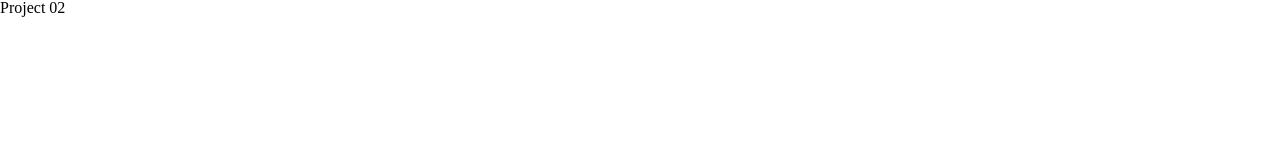
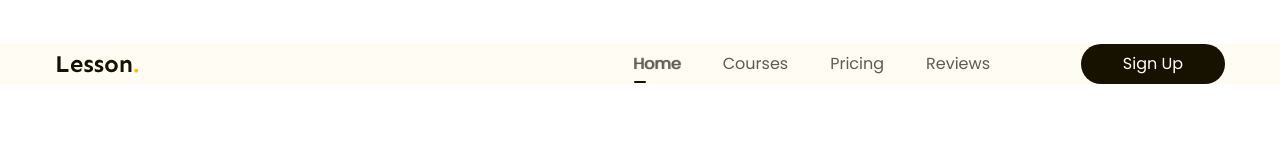
Before and after one commit to HuyHoangEngr/Education-Platform-Website, a plain HTML site: page index.html in a window 1280 px wide. Shown: the top 160 px of the page. Drawn offline with Linux system fonts and the light colour scheme.

Commit message:
Header completed

```diff
--- a/assets/css/styles.css
+++ b/assets/css/styles.css
@@ -0,0 +1,96 @@
+* {
+  box-sizing: border-box;
+}
+
+:root {
+  --primary-color: #ffb900;
+  --font-heading: Sen, sans-serif;
+}
+
+html {
+  font-size: 62.5%;
+}
+
+body {
+  font-size: 1.6rem;
+  font-family: "Poppins", sans-serif;
+}
+
+/* Common */
+.main-content {
+  width: 1170px;
+  max-width: calc(100% - 48px);
+  margin-right: auto;
+  margin-left: auto;
+}
+
+a {
+  text-decoration: none;
+}
+
+.btn {
+  display: inline-block;
+  width: 144px;
+  min-width: 144px;
+  line-height: 49px;
+  margin-left: 70px;
+  border-radius: 24.5px;
+  text-align: center;
+  background-color: #171100;
+  color: #ffffff;
+}
+
+/* Header */
+.header {
+  background-color: #fffcf4;
+}
+.header .body {
+  display: flex;
+  margin-top: 44px;
+  align-items: center;
+}
+
+.fixed {
+  position: -webkit-sticky;
+  position: sticky;
+  top: 44px;
+}
+.header .nav {
+  margin-left: auto;
+}
+
+.nav ul {
+  display: flex;
+}
+
+.nav li a {
+  position: relative;
+  padding: 8px 21px;
+  font-size: 1.6rem;
+  font-weight: 400;
+  line-height: 1.75;
+  color: #5f5b53;
+}
+
+.nav li a:hover {
+  text-shadow: currentColor 1px 0 1px;
+}
+
+.nav li.active a {
+  text-shadow: currentColor 1px 0 1px;
+}
+
+.nav li.active a::after {
+  content: "";
+  position: absolute;
+  bottom: 0px;
+  left: 22px;
+  width: 12px;
+  height: 2px;
+  border-radius: 1px;
+  background: #171100;
+}
+
+.sign-up-btn {
+  line-height: 40px;
+}
--- a/index.html
+++ b/index.html
@@ -10,8 +10,36 @@
 
     <!-- Styles CSS -->
     <link rel="stylesheet" href="./assets/css/styles.css" />
+
+    <!-- Embeded Font -->
+    <link rel="preconnect" href="https://fonts.googleapis.com" />
+    <link rel="preconnect" href="https://fonts.gstatic.com" crossorigin />
+    <link
+      href="https://fonts.googleapis.com/css2?family=Poppins:ital,wght@0,100;0,200;0,300;0,400;0,500;0,600;0,700;0,800;0,900;1,100;1,200;1,300;1,400;1,500;1,600;1,700;1,800;1,900&family=Sen:wght@400..800&display=swap"
+      rel="stylesheet"
+    />
   </head>
   <body>
-    <h1>Project 02</h1>
+    <main style="height: 3000px">
+      <!-- Header -->
+      <header class="header fixed">
+        <div class="main-content">
+          <div class="body">
+            <img src="./assets/img/Logo.svg" alt="lesson." class="logo" />
+            <nav class="nav">
+              <ul>
+                <li class="active"><a href="#!">Home</a></li>
+                <li><a href="#!">Courses</a></li>
+                <li><a href="#!">Pricing</a></li>
+                <li><a href="#!">Reviews</a></li>
+              </ul>
+            </nav>
+            <div class="action">
+              <a href="" class="btn sign-up-btn">Sign Up</a>
+            </div>
+          </div>
+        </div>
+      </header>
+    </main>
   </body>
 </html>
```
Also changed, not shown: assets/img/Logo.svg (added).
